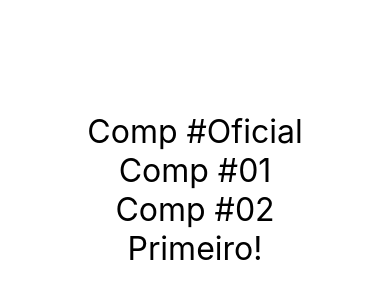
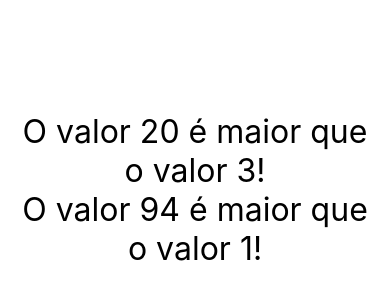
Before and after one commit to marlonalmino/react-native-hello-world, a React Native app: screen / in a window 390 px wide. Shown: the part 232-532 px from the top of the page. Built offline with nearby package versions, Linux system fonts and the light colour scheme.

Commit message:
Componente com Propriedades

```diff
--- a/src/App.js
+++ b/src/App.js
@@ -1,15 +1,18 @@
 import React from 'react'
 import {View, StyleSheet} from 'react-native'
 
-import CompPadrao, {Comp1, Comp2} from './components/Multi'
-import Primeiro from './components/Primeiro'
+import MinMax from './components/MinMax'
+// import CompPadrao, {Comp1, Comp2} from './components/Multi'
+// import Primeiro from './components/Primeiro'
 
 export default () => (
   <View style={style.App}>
-    <CompPadrao />
+    <MinMax min={3} max={20} />
+    <MinMax min={1} max={94} />
+    {/* <CompPadrao />
     <Comp1 />
     <Comp2 />
-    <Primeiro />
+    <Primeiro /> */}
   </View>
 )
 
@@ -18,5 +21,6 @@
     flexGrow: 1,
     justifyContent: 'center',
     alignItems: 'center',
+    padding: 20,
   },
 })
--- /dev/null
+++ b/src/components/MinMax.js
@@ -0,0 +1,9 @@
+import React from 'react'
+import {Text} from 'react-native'
+import Estilo from './estilo'
+
+export default props => (
+  <Text style={Estilo.txtG}>
+    O valor {props.max} é maior que o valor {props.min}!
+  </Text>
+)
--- a/src/components/Multi.js
+++ b/src/components/Multi.js
@@ -3,15 +3,15 @@
 import Estilo from './estilo'
 
 function Comp() {
-  return <Text style={Estilo.fontG}>Comp #Oficial</Text>
+  return <Text style={Estilo.txtG}>Comp #Oficial</Text>
 }
 
 function Comp1() {
-  return <Text style={Estilo.fontG}>Comp #01</Text>
+  return <Text style={Estilo.txtG}>Comp #01</Text>
 }
 
 function Comp2() {
-  return <Text style={Estilo.fontG}>Comp #02</Text>
+  return <Text style={Estilo.txtG}>Comp #02</Text>
 }
 
 export {Comp1, Comp2}
--- a/src/components/estilo.js
+++ b/src/components/estilo.js
@@ -1,7 +1,8 @@
 import {StyleSheet} from 'react-native'
 
 export default StyleSheet.create({
-  fontG: {
+  txtG: {
     fontSize: 32,
+    textAlign: 'center',
   },
 })
```
